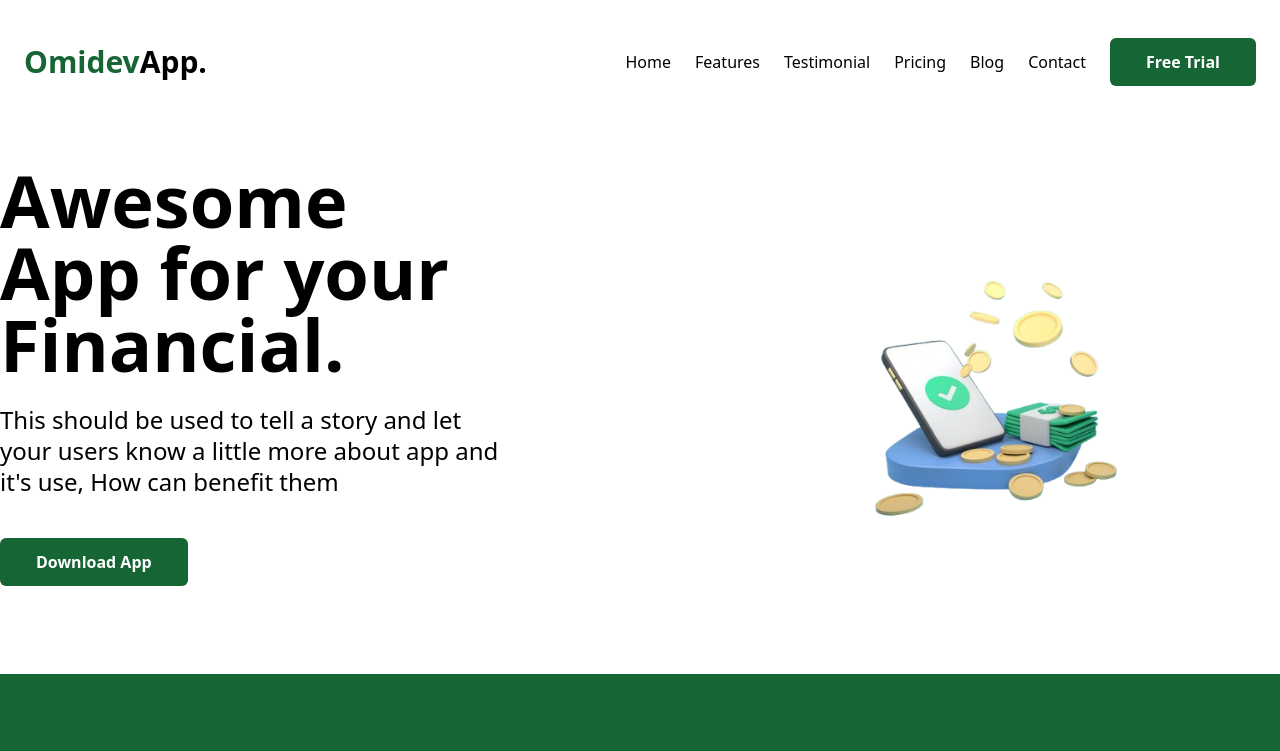
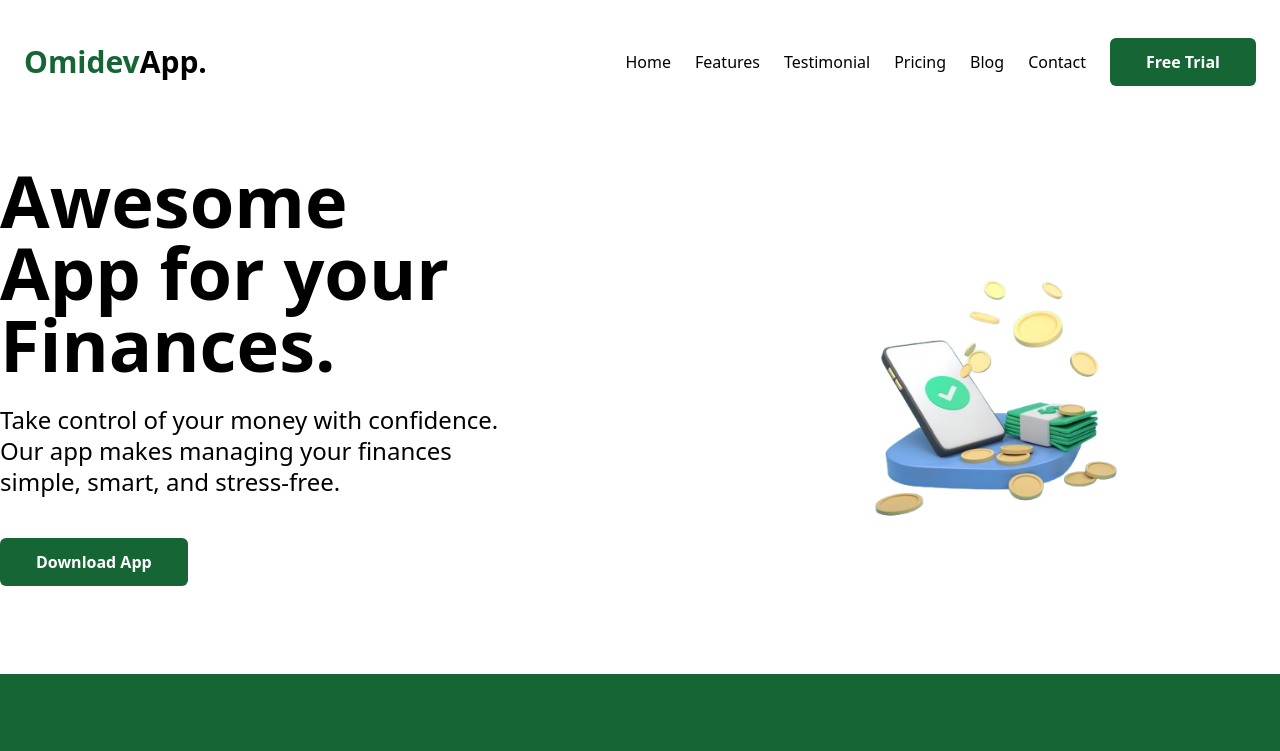
Before and after one commit to olumidex/MyApp, a website: page index.html in a window 1280 px wide. Shown: the top 751 px of the page. Drawn offline with Linux system fonts and the light colour scheme; files whose address does not match are found by name.

Commit message:
Update index.html
va

```diff
--- a/index.html
+++ b/index.html
@@ -55,10 +55,9 @@
       <div class="container py-20 mx-auto md:py-10">
         <div class="flex flex-col items-center z-20 md:flex-row">
           <div class="text-center mb-12 md:text-left md:w-1/2 md:pr-10">
-            <h1 class="text-4xl md:text-7xl font-bold leading-[1.2] mb-6">Awesome App for your Financial.</h1>
-            <p class="leading-[1.3] mb-10 text-2xl">This should be used to tell a story and let your users
-              know a little more about app and it's use, How can
-              benefit them
+            <h1 class="text-4xl md:text-7xl font-bold leading-[1.2] mb-6">Awesome App for your Finances.</h1>
+            <p class="leading-[1.3] mb-10 text-2xl">Take control of your money with confidence. Our app makes
+              managing your finances simple, smart, and stress-free.
             </p>
 
             <button class="btn">Download App</button>
```
